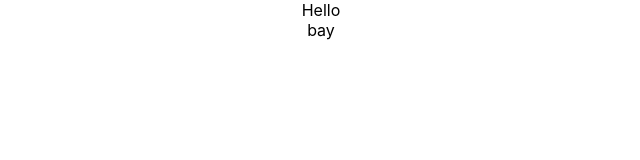
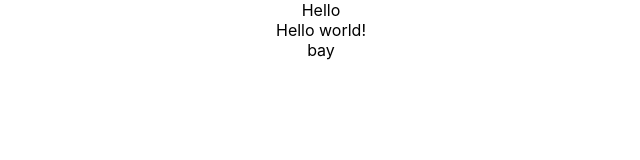
Before and after one commit to PidzhakovIlya/test, a React (Create React App) app: page / in a window 1280 px wide. Shown: the top 160 px of the page, without its empty margins (319-959 px from the left). Built offline with nearby package versions, Linux system fonts and the light colour scheme.

Commit message:
git brunch test merge dev

```diff
--- a/src/App.tsx
+++ b/src/App.tsx
@@ -5,6 +5,7 @@ function App() {
   return (
     <div className="App">
         <div>Hello</div>
+        <div>Hello world!</div>
         <div>bay</div>
     </div>
   );
```
